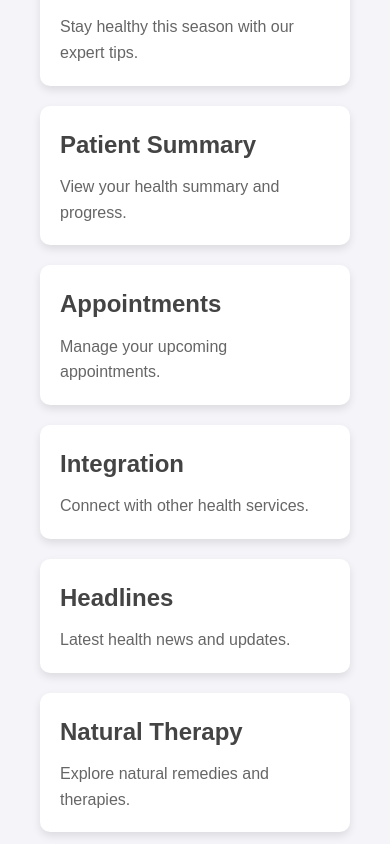
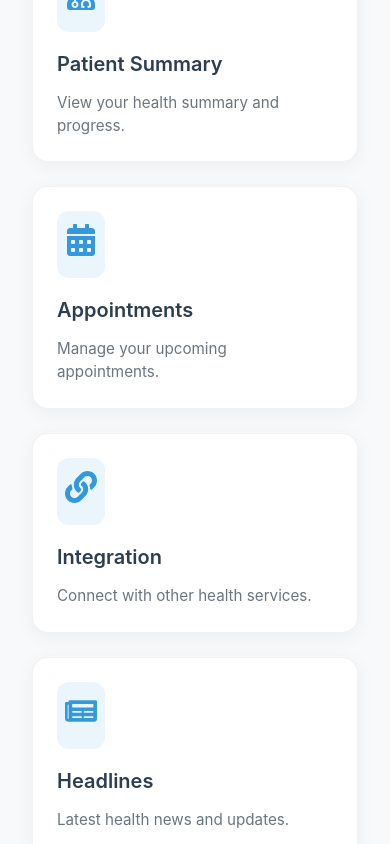
Before and after one commit to ishubhgupta/Arogyam, a React (Vite) app in the folder frontend/: page /dashboard in a window 390 px wide. Shown: the top 844 px of the page. Built offline with nearby package versions, Linux system fonts and the light colour scheme.

Commit message:
refactor Dashboard component and styles for improved layout and responsiveness; add react-icons dependency

```diff
--- a/frontend/package.json
+++ b/frontend/package.json
@@ -15,6 +15,7 @@
     "react": "^18.3.1",
     "react-cookie": "^7.2.2",
     "react-dom": "^18.3.1",
+    "react-icons": "^5.4.0",
     "react-router-dom": "^7.1.5",
     "react-toastify": "^11.0.3"
   },
--- a/frontend/src/pages/Dashboard.css
+++ b/frontend/src/pages/Dashboard.css
@@ -1,50 +1,87 @@
 /* General Styles */
 .dashboard {
-    padding: 20px;
-    font-family: Arial, sans-serif;
-    background-color: #f4f4f9;
+  padding: 2rem;
+  font-family: 'Inter', sans-serif;
+  background-color: #f8f9fa;
   min-height: 100vh;
 }
 
 .dashboard-header {
   text-align: center;
-    margin-bottom: 30px;
+  margin-bottom: 3rem;
+  padding: 2rem 0;
 }
 
 .dashboard-header h1 {
   font-size: 2.5rem;
-    color: #333;
+  color: #2c3e50;
+  font-weight: 700;
+  margin-bottom: 0.5rem;
+}
+
+.header-subtitle {
+  color: #6c757d;
+  font-size: 1.1rem;
 }
 
 /* Grid Layout */
 .dashboard-grid {
   display: grid;
-    grid-template-columns: repeat(auto-fit, minmax(250px, 1fr));
-    gap: 20px;
-    padding: 20px;
+  grid-template-columns: repeat(auto-fit, minmax(280px, 1fr));
+  gap: 1.5rem;
+  padding: 1rem;
+  max-width: 1400px;
+  margin: 0 auto;
 }
 
 /* Dashboard Cards */
 .dashboard-card {
-    background-color: #fff;
-    border-radius: 10px;
-    box-shadow: 0 4px 8px rgba(0, 0, 0, 0.1);
-    padding: 20px;
-    transition: transform 0.3s ease, box-shadow 0.3s ease;
+  background: #ffffff;
+  border-radius: 16px;
+  box-shadow: 0 4px 20px rgba(0, 0, 0, 0.05);
+  padding: 1.5rem;
+  transition: all 0.3s ease;
+  border: 1px solid rgba(0, 0, 0, 0.05);
 }
 
 .dashboard-card:hover {
   transform: translateY(-5px);
-    box-shadow: 0 6px 12px rgba(0, 0, 0, 0.15);
+  box-shadow: 0 6px 25px rgba(0, 0, 0, 0.1);
+}
+
+.card-icon {
+  font-size: 2rem;
+  color: #3498db;
+  margin-bottom: 1rem;
+  display: inline-block;
+  padding: 0.5rem;
+  background: rgba(52, 152, 219, 0.1);
+  border-radius: 12px;
 }
 
 .dashboard-card h2 {
-    font-size: 1.5rem;
-    color: #444;
-    margin-bottom: 10px;
+  font-size: 1.25rem;
+  color: #2c3e50;
+  margin-bottom: 0.75rem;
+  font-weight: 600;
 }
 
 .dashboard-card p {
-    font-size: 1rem;
-    color: #666;
+  font-size: 0.95rem;
+  color: #6c757d;
+  line-height: 1.5;
 }
+
+@media (max-width: 768px) {
+  .dashboard {
+    padding: 1rem;
+  }
+
+  .dashboard-header h1 {
+    font-size: 2rem;
+  }
+
+  .dashboard-grid {
+    grid-template-columns: 1fr;
+  }
+}
--- a/frontend/src/pages/Dashboard.jsx
+++ b/frontend/src/pages/Dashboard.jsx
@@ -1,55 +1,33 @@
 import React from 'react';
-import './Dashboard.css'; // Import the CSS file
+import { FaLeaf, FaUserMd, FaCalendarAlt, FaLink, FaNewspaper, FaSpa, FaHome } from 'react-icons/fa';
+import './Dashboard.css';
 
 const Dashboard = () => {
+  const cards = [
+    { icon: <FaLeaf />, title: "Seasonal Tips", desc: "Stay healthy this season with our expert tips." },
+    { icon: <FaUserMd />, title: "Patient Summary", desc: "View your health summary and progress." },
+    { icon: <FaCalendarAlt />, title: "Appointments", desc: "Manage your upcoming appointments." },
+    { icon: <FaLink />, title: "Integration", desc: "Connect with other health services." },
+    { icon: <FaNewspaper />, title: "Headlines", desc: "Latest health news and updates." },
+    { icon: <FaSpa />, title: "Natural Therapy", desc: "Explore natural remedies and therapies." },
+    { icon: <FaHome />, title: "Home Remedies", desc: "Simple home remedies for common ailments." }
+  ];
+
   return (
     <div className="dashboard">
       <header className="dashboard-header">
-        <h1>Dashboard</h1>
+        <h1>Welcome to Arogyam</h1>
+        <p className="header-subtitle">Your personal health dashboard</p>
       </header>
 
       <div className="dashboard-grid">
-        {/* Seasonal Tips */}
-        <div className="dashboard-card">
-          <h2>Seasonal Tips</h2>
-          <p>Stay healthy this season with our expert tips.</p>
-        </div>
-
-        {/* Patient Summary */}
-        <div className="dashboard-card">
-          <h2>Patient Summary</h2>
-          <p>View your health summary and progress.</p>
-        </div>
-
-        {/* Appointments */}
-        <div className="dashboard-card">
-          <h2>Appointments</h2>
-          <p>Manage your upcoming appointments.</p>
-        </div>
-
-        {/* Integration */}
-        <div className="dashboard-card">
-          <h2>Integration</h2>
-          <p>Connect with other health services.</p>
-        </div>
-
-        {/* Headlines */}
-        <div className="dashboard-card">
-          <h2>Headlines</h2>
-          <p>Latest health news and updates.</p>
-        </div>
-
-        {/* Natural Therapy */}
-        <div className="dashboard-card">
-          <h2>Natural Therapy</h2>
-          <p>Explore natural remedies and therapies.</p>
-        </div>
-
-        {/* Home Remedies */}
-        <div className="dashboard-card">
-          <h2>Home Remedies</h2>
-          <p>Simple home remedies for common ailments.</p>
-        </div>
+        {cards.map((card, index) => (
+          <div className="dashboard-card" key={index}>
+            <div className="card-icon">{card.icon}</div>
+            <h2>{card.title}</h2>
+            <p>{card.desc}</p>
+          </div>
+        ))}
       </div>
     </div>
   );
```
Also changed, not shown: 2 other files (tests, documents, lock files or other folders). Lines whose indentation alone changed are shown as unchanged.
